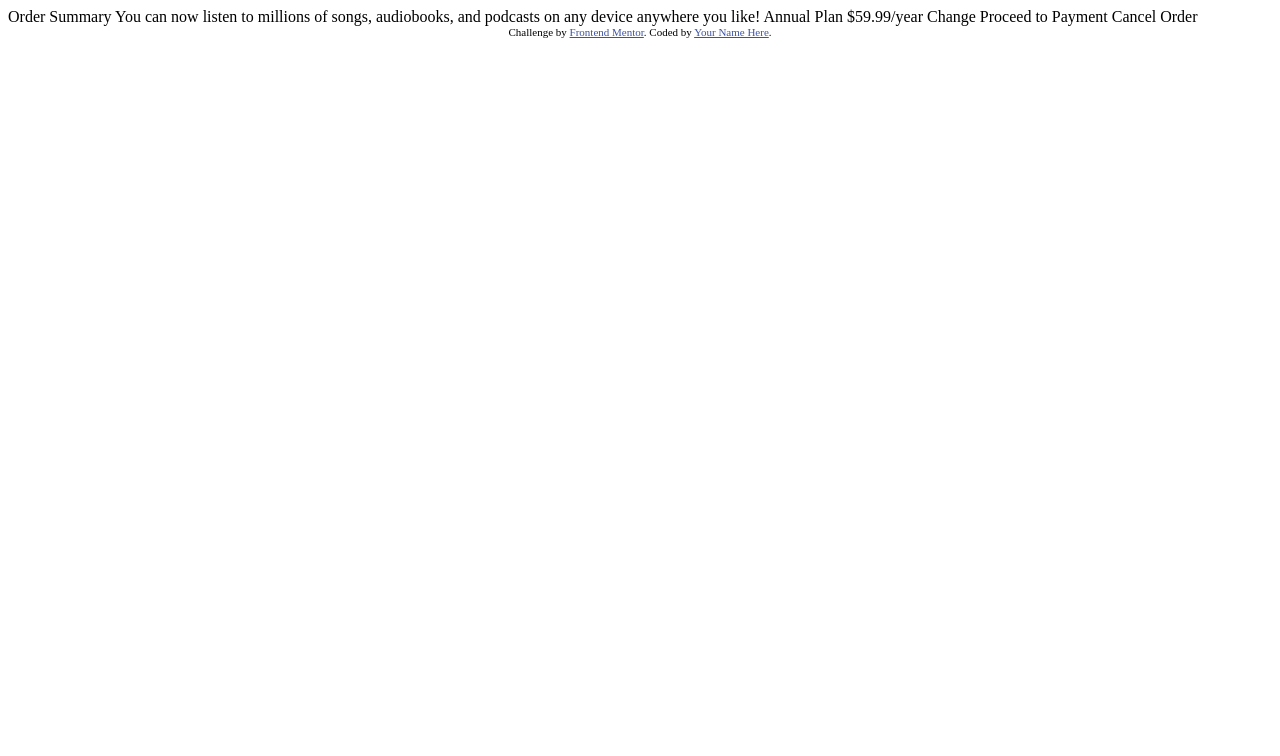
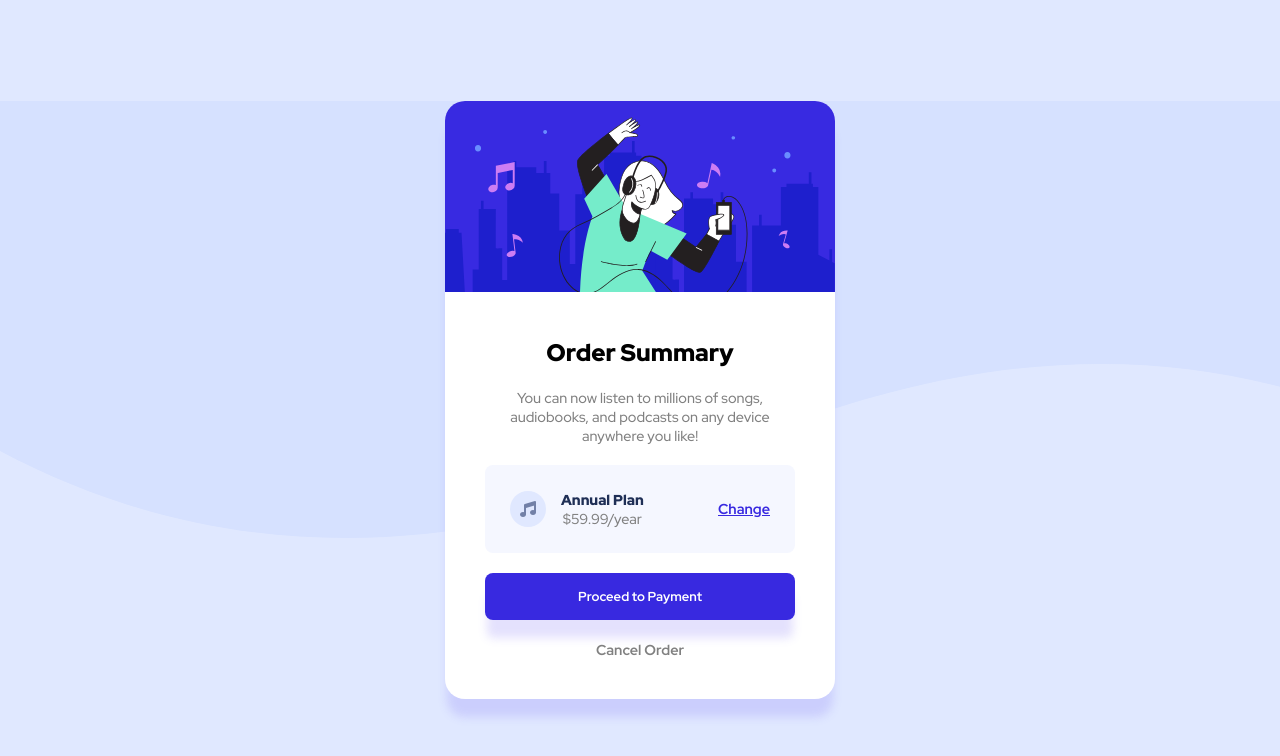
Before and after one commit to Ryoto-stack/order-summary, a plain HTML site: page index.html in a window 1280 px wide. Drawn offline with Linux system fonts and the light colour scheme.

Commit message:
Finished Order Summary

```diff
--- a/index.html
+++ b/index.html
@@ -1,37 +1,70 @@
 <!DOCTYPE html>
 <html lang="en">
   <head>
-  <meta charset="UTF-8">
-  <meta name="viewport" content="width=device-width, initial-scale=1.0"> <!-- displays site properly based on user's device -->
-
-  <link rel="icon" type="image/png" sizes="32x32" href="./images/favicon-32x32.png">
+    <meta charset="UTF-8" />
+    <meta name="viewport" content="width=device-width, initial-scale=1.0" />
+    <!-- displays site properly based on user's device -->
+    <link rel="stylesheet" href="style.css" />
+    <link rel="preconnect" href="https://fonts.googleapis.com" />
+    <link rel="preconnect" href="https://fonts.gstatic.com" crossorigin />
+    <link
+      href="https://fonts.googleapis.com/css2?family=Red+Hat+Display:wght@500;700;900&display=swap"
+      rel="stylesheet"
+    />
+    <script
+      src="https://kit.fontawesome.com/bf6798fb51.js"
+      crossorigin="anonymous"
+    ></script>
+    <link
+      rel="icon"
+      type="image/png"
+      sizes="32x32"
+      href="./images/favicon-32x32.png"
+    />
 
     <title>Frontend Mentor | Order summary card</title>
 
     <!-- Feel free to remove these styles or customise in your own stylesheet 👍 -->
     <style>
-    .attribution { font-size: 11px; text-align: center; }
-    .attribution a { color: hsl(228, 45%, 44%); }
+      .attribution {
+        font-size: 11px;
+        text-align: center;
+      }
+      .attribution a {
+        color: hsl(228, 45%, 44%);
+      }
     </style>
   </head>
   <body>
-
-  Order Summary
-
-  You can now listen to millions of songs, audiobooks, and podcasts on any
-  device anywhere you like!
-
-  Annual Plan
-  $59.99/year
-
-  Change
-
-  Proceed to Payment
-  Cancel Order
-
-  <div class="attribution">
-    Challenge by <a href="https://www.frontendmentor.io?ref=challenge" target="_blank">Frontend Mentor</a>.
-    Coded by <a href="#">Your Name Here</a>.
+    <section class="bg-image">
+      <main class="container">
+        <img
+          class="illustration"
+          src="images/illustration-hero.svg"
+          alt="purple-illustration"
+        />
+        <div class="text-descrip">
+          <h1>Order Summary</h1>
+          <p>
+            You can now listen to millions of songs, audiobooks, and podcasts on
+            any device anywhere you like!
+          </p>
+          <div class="payment">
+            <div class="music-icon">
+              <div class="icon">
+                <i class="fa-solid fa-music" style="color: #7280a7"></i>
               </div>
+              <div class="plan">
+                <p class="left-text">Annual Plan</p>
+                <p>$59.99/year</p>
+              </div>
+            </div>
+            <a class="right-text">Change</a>
+          </div>
+          <a class="button">Proceed to Payment</a>
+          <a class="cancel-order">Cancel Order</a>
+        </div>
+      </main>
+    </section>
   </body>
 </html>
--- /dev/null
+++ b/style.css
@@ -0,0 +1,142 @@
+*,
+::after,
+::before {
+  padding: 0;
+  margin: 0;
+  box-sizing: border-box;
+}
+
+body {
+  background-color: hsl(225, 100%, 94%);
+  display: flex;
+  flex-wrap: wrap;
+  min-height: 100vh;
+  align-items: center;
+  justify-content: center;
+  font-family: "Red Hat Display", sans-serif;
+  font-size: 16px;
+}
+
+.container {
+  background-color: white;
+  border-radius: 20px;
+  text-align: center;
+  width: 390px;
+  height: 100%;
+  max-height: 600px;
+  overflow: hidden;
+  box-shadow: 0 20px 10px -2px rgba(121, 104, 244, 0.2);
+}
+
+.illustration {
+  object-fit: contain;
+  width: 100%;
+}
+
+.bg-image {
+  background-image: url("images/pattern-background-desktop.svg");
+  background-repeat: no-repeat;
+  width: 100%;
+
+  display: flex;
+  align-items: center;
+  justify-content: center;
+}
+
+h1 {
+  font-weight: 900;
+}
+p {
+  font-weight: 500;
+  font-size: 0.9rem;
+  color: gray;
+}
+.text-descrip {
+  padding: 40px;
+  gap: 20px;
+  display: flex;
+  flex-direction: column;
+}
+.payment {
+  background-color: hsl(225, 100%, 98%);
+  border-radius: 8px;
+  padding: 25px;
+  display: flex;
+  align-items: center;
+  justify-content: space-between;
+}
+.plan {
+  display: flex;
+  align-items: center;
+  justify-content: center;
+  flex-direction: column;
+}
+
+.left-text {
+  font-weight: 900;
+  color: hsl(223, 47%, 23%);
+}
+
+.right-text {
+  text-align: right;
+  color: hsl(245, 75%, 52%);
+  font-size: 0.9rem;
+  font-weight: 700;
+  text-decoration: underline;
+}
+.right-text:hover {
+  cursor: pointer;
+  color: #7968f4;
+  text-decoration: none;
+}
+.music-icon {
+  display: flex;
+  align-items: center;
+  justify-content: center;
+  gap: 15px;
+}
+.music-icon img {
+  height: 17px;
+  width: 17px;
+}
+
+.icon {
+  background-color: hsl(225, 100%, 94%);
+  padding: 10px;
+  border-radius: 50px;
+  line-height: 0;
+}
+
+.button {
+  background-color: hsl(245, 75%, 52%);
+  color: white;
+  font-size: 13px;
+  padding: 15px;
+  border-radius: 8px;
+  font-weight: 700;
+  box-shadow: 0 20px 10px -2px rgba(121, 104, 244, 0.2);
+}
+
+.button:hover {
+  cursor: pointer;
+  background-color: #7e6feb;
+  text-decoration: none;
+}
+
+.cancel-order {
+  color: gray;
+  font-size: 0.9rem;
+  font-weight: 700;
+}
+
+.cancel-order:hover {
+  color: black;
+  cursor: pointer;
+}
+
+@media only screen and (max-width: 375px) {
+  .bg-image {
+    background-image: url("images/pattern-background-mobile.svg");
+    background-repeat: no-repeat;
+  }
+}
```
Also changed, not shown: images/music-solid.svg (added), music-solid.svg (added). Lines whose indentation alone changed are shown as unchanged.
